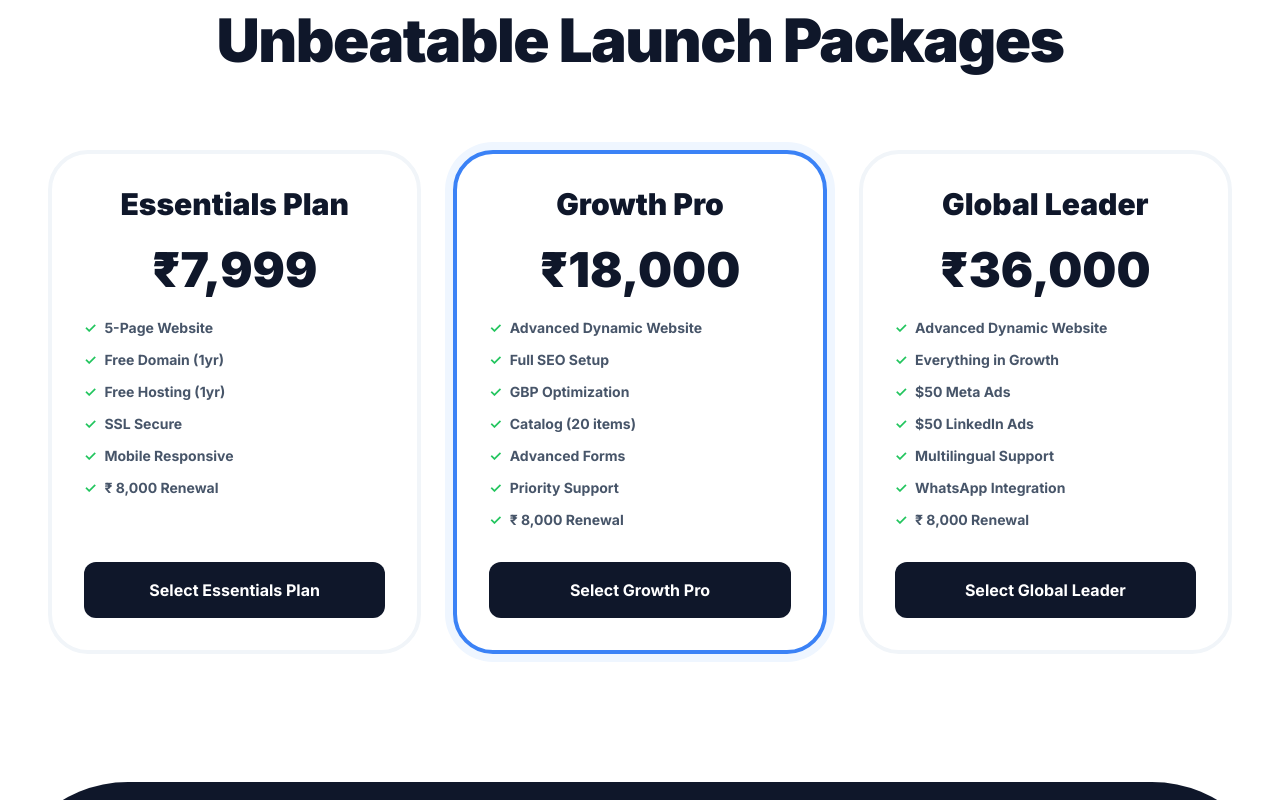
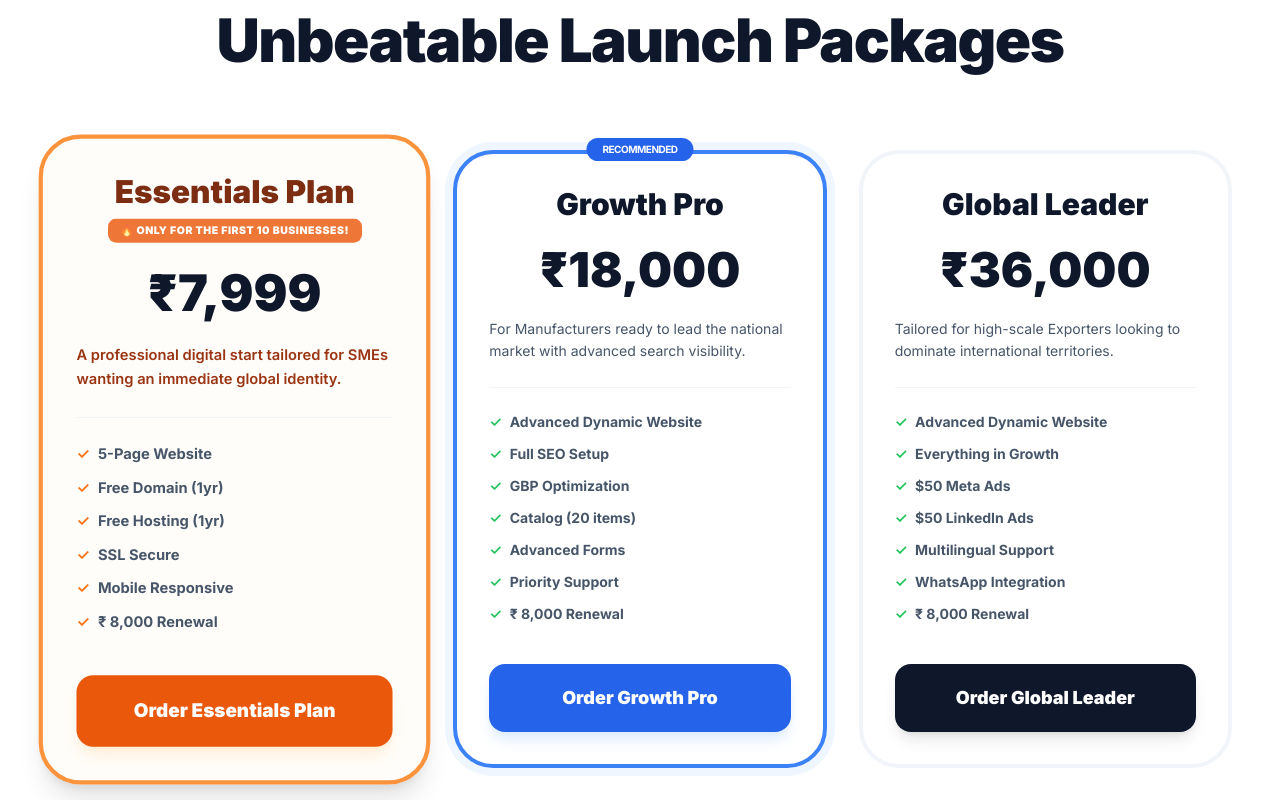
Before and after one commit to sumaarthappahwa/Website-Offer, a React (Vite) app: page / in a window 1280 px wide. Shown: the part 940-1740 px from the top of the page. Built offline with nearby package versions, Linux system fonts and the light colour scheme.

Commit message:
feat: Update CTA link and section ID
Changes the "Claim My Exclusive Offer" button's href attribute from "#contact" to "#services". This aligns the call to action with the newly renamed and reorganized "Pricing Section".

```diff
--- a/index.tsx
+++ b/index.tsx
@@ -144,7 +144,7 @@ const App: React.FC = () => {
             </p>
             <div className="flex flex-col sm:flex-row gap-4 justify-center pt-8 w-full">
               <a
-                href="#contact"
+                href="#services"
                 className="px-16 py-8 bg-red-600 text-white font-black text-2xl rounded-[2.5rem] hover:bg-red-700 shadow-[0_25px_60px_rgba(220,38,38,0.4)] transition-all duration-300 hover:scale-105 hover:-translate-y-2 transform active:scale-95 text-center ring-4 ring-red-100/30"
               >
                 Claim My Exclusive Offer
@@ -172,37 +172,82 @@ const App: React.FC = () => {
         </div>
       </section>
 
-      {/* Pricing */}
+      {/* Pricing Section */}
       <section id="services" className="py-32 px-6 md:px-12">
         <div className="max-w-7xl mx-auto text-center">
           <h2 className="text-4xl md:text-6xl font-black text-slate-900 mb-20 tracking-tight">Unbeatable Launch Packages</h2>
-          <div className="grid md:grid-cols-3 gap-8">
-            {PLANS.map((plan) => (
-              <div key={plan.id} className={`p-8 rounded-[2.5rem] border-4 transition-all flex flex-col ${plan.highlight ? 'border-blue-500 bg-white ring-8 ring-blue-50' : 'border-slate-100 bg-white'} hover:shadow-2xl`}>
+          <div className="grid md:grid-cols-3 gap-8 items-stretch">
+            {PLANS.map((plan) => {
+              const isEssential = plan.id === PackageType.BASIC;
+              const isGrowth = plan.highlight;
+
+              return (
+                <div key={plan.id} className={`p-8 rounded-[2.5rem] border-4 transition-all flex flex-col relative ${
+                  isEssential
+                    ? 'border-orange-400 bg-orange-50/30 scale-105 z-10 shadow-xl'
+                    : isGrowth
+                      ? 'border-blue-500 bg-white ring-8 ring-blue-50'
+                      : 'border-slate-100 bg-white'
+                } hover:shadow-2xl transform transition-transform duration-300`}>
+
+                  {isGrowth && (
+                    <span className="absolute -top-4 left-1/2 -translate-x-1/2 px-4 py-1 bg-blue-600 text-white text-[10px] font-bold rounded-full uppercase tracking-tighter">Recommended</span>
+                  )}
+
                   <div className="flex-grow space-y-6">
-                  <h3 className="text-3xl font-black">{plan.name}</h3>
+                    <div className="space-y-2">
+                      <h3 className={`text-3xl font-black ${isEssential ? 'text-orange-900' : 'text-slate-900'}`}>{plan.name}</h3>
+                      {plan.badgeText && (
+                        <div className={`px-3 py-1 text-[10px] font-black uppercase tracking-wider rounded-lg inline-block ${isEssential ? 'bg-orange-600 text-white animate-pulse' : 'bg-slate-100 text-slate-600'}`}>
+                          {plan.badgeText}
+                        </div>
+                      )}
+                    </div>
+
                     <div className="text-5xl font-black text-slate-900">₹{plan.price.toLocaleString()}</div>
-                  <ul className="space-y-3 text-left">
+
+                    <div className="space-y-4">
+                      <p className={`text-sm leading-relaxed text-left ${isEssential ? 'text-orange-800 font-semibold' : 'text-slate-600'}`}>
+                        {plan.description.split(' | ')[0]}
+                      </p>
+                    </div>
+
+                    <ul className="space-y-3 text-left pt-6 border-t border-slate-100">
                       {plan.features.map(f => (
                         <li key={f} className="flex items-center gap-2 text-sm font-bold text-slate-600">
-                        <span className="text-green-500">✓</span> {f}
+                          <span className={isEssential ? 'text-orange-500' : 'text-green-500'}>✓</span> {f}
                         </li>
                       ))}
                     </ul>
                   </div>
-                <a href="#contact" className="mt-8 py-4 bg-slate-900 text-white font-bold rounded-xl hover:bg-black transition text-center">Select {plan.name}</a>
+
+                  <a
+                    href={plan.razorpayLink}
+                    target="_blank"
+                    rel="noopener noreferrer"
+                    className={`mt-10 w-full py-5 rounded-2xl text-center font-black transition-all text-lg shadow-lg ${
+                      isEssential
+                        ? 'bg-orange-600 text-white hover:bg-orange-700 shadow-orange-100'
+                        : isGrowth
+                          ? 'bg-blue-600 text-white hover:bg-blue-700 shadow-blue-100'
+                          : 'bg-slate-900 text-white hover:bg-black'
+                    }`}
+                  >
+                    Order {plan.name}
+                  </a>
                 </div>
-            ))}
+              );
+            })}
           </div>
         </div>
       </section>
 
-      {/* Process Section (RESTORED) */}
+      {/* Process Section */}
       <section id="process" className="py-32 px-6 md:px-12 bg-slate-900 text-white rounded-t-[4rem] md:rounded-t-[8rem]">
         <div className="max-w-7xl mx-auto">
           <div className="grid md:grid-cols-3 gap-12 items-center mb-16">
             <div className="md:col-span-2 space-y-6">
-              <h2 className="text-4xl md:text-5xl font-black">Our Workflow</h2>
+              <h2 className="text-4xl md:text-5xl font-black text-white">Our Workflow</h2>
               <p className="text-slate-400 text-lg max-w-2xl">
                 Systematic engineering of your digital presence. We don't just build websites; we build marketing engines for industrial growth.
               </p>
@@ -232,25 +277,29 @@ const App: React.FC = () => {
       {/* FAQ */}
       <section id="faq" className="py-32 px-6 md:px-12 bg-white">
         <div className="max-w-4xl mx-auto">
-          <h2 className="text-4xl font-black text-center mb-16">Frequently Asked Questions</h2>
+          <h2 className="text-4xl font-black text-center mb-16 text-slate-900">Frequently Asked Questions</h2>
           <div className="space-y-4">
             {FAQ_DATA.map((item, idx) => (
               <div key={idx} className="border border-slate-100 rounded-2xl overflow-hidden">
                 <button
                   onClick={() => setOpenFaqIndex(openFaqIndex === idx ? null : idx)}
-                  className="w-full px-8 py-6 text-left flex justify-between items-center bg-white hover:bg-slate-50 font-bold text-lg"
+                  className="w-full px-8 py-6 text-left flex justify-between items-center bg-white hover:bg-slate-50 font-bold text-lg text-slate-900"
                 >
                   {item.question}
-                  <span>{openFaqIndex === idx ? '−' : '+'}</span>
+                  <span className="text-blue-600">{openFaqIndex === idx ? '−' : '+'}</span>
                 </button>
-                {openFaqIndex === idx && <div className="px-8 pb-8 text-slate-500 font-medium">{item.answer}</div>}
+                {openFaqIndex === idx && (
+                  <div className="px-8 pb-8 text-slate-500 font-medium leading-relaxed">
+                    {item.answer}
+                  </div>
+                )}
               </div>
             ))}
           </div>
         </div>
       </section>
 
-      {/* Embedded External Form */}
+      {/* Contact Section with Responsive Iframe */}
       <section id="contact" className="py-32 px-6 md:px-12 bg-slate-50">
         <div className="max-w-6xl mx-auto">
           <div className="bg-white rounded-[3rem] shadow-2xl border border-slate-100 overflow-hidden grid lg:grid-cols-5">
@@ -270,16 +319,13 @@ const App: React.FC = () => {
               </div>
             </div>
 
-            <div className="lg:col-span-3 p-4 flex justify-center items-center bg-white overflow-hidden">
-              <div className="w-full max-w-[640px] aspect-square lg:aspect-auto">
+            <div className="lg:col-span-3 p-0 sm:p-4 flex justify-center items-center bg-white">
+              <div className="w-full h-full min-h-[500px] flex items-center justify-center">
                 <iframe
                   src="https://automateforms.ai/form/36093e18-3273-4fd5-9ba5-c5bcf48e97d8?embedded=true"
-                  width="100%"
-                  height="488"
-                  frameBorder="0"
-                  marginHeight={0}
-                  marginWidth={0}
-                  className="rounded-xl"
+                  className="w-full h-full min-h-[500px] sm:min-h-[488px] border-0"
+                  style={{ width: '100%', height: '550px', border: 'none' }}
+                  title="Contact Form"
                 >
                   Loading…
                 </iframe>
```
Lines whose indentation alone changed are shown as unchanged.
